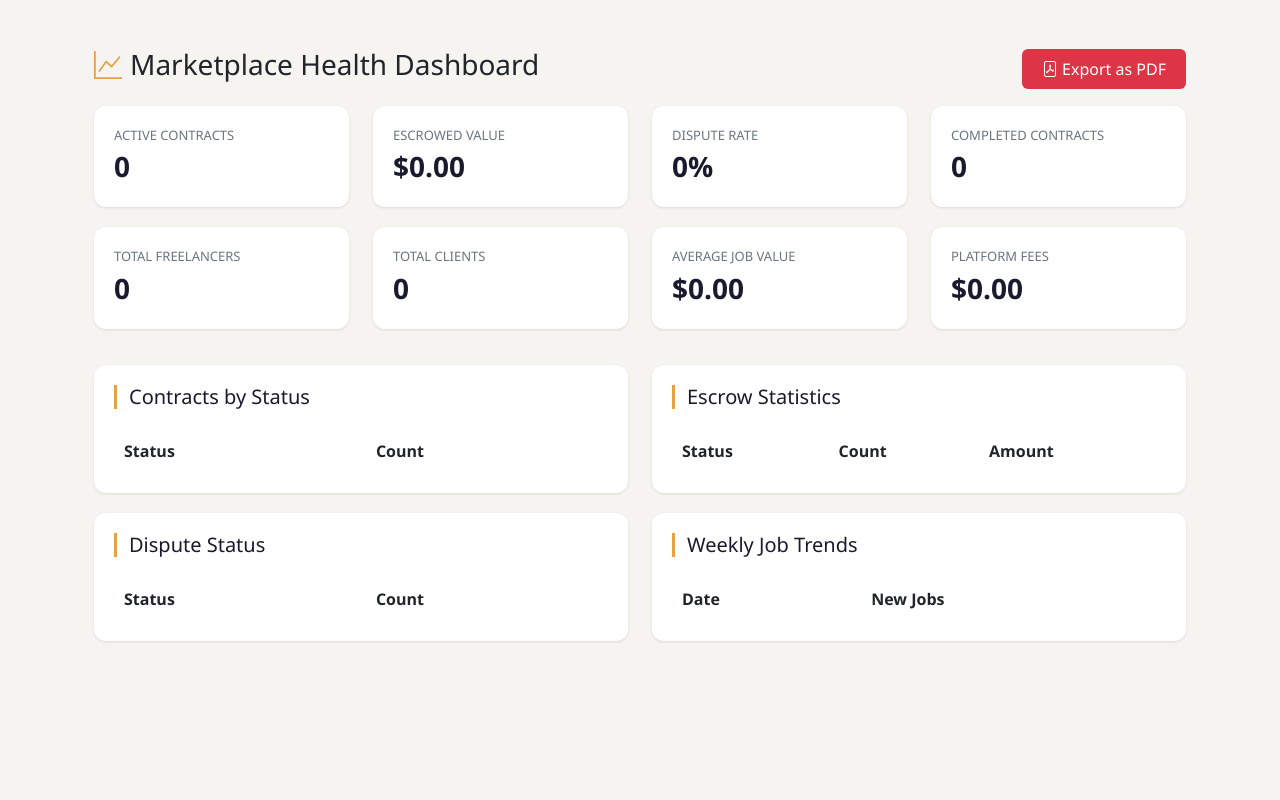
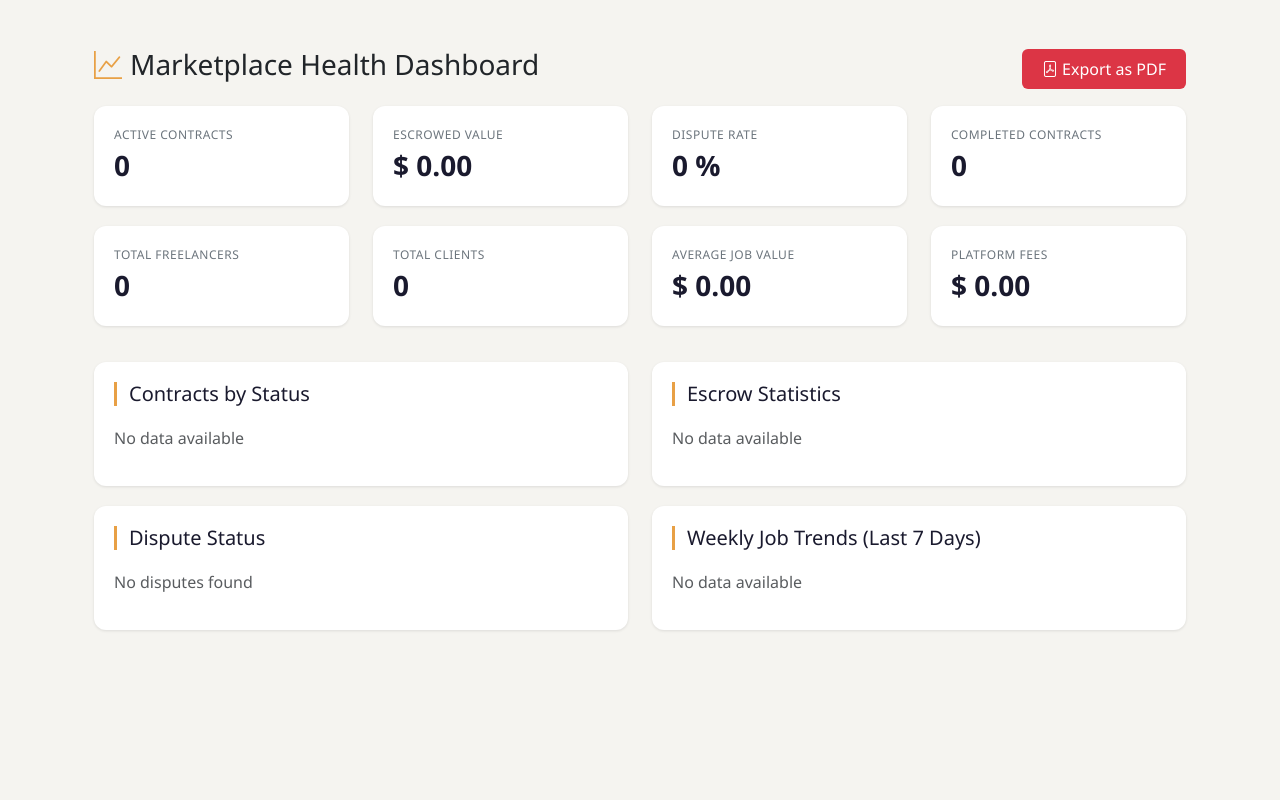
Before and after one commit to momen5406/FreelanceHub-SE-Project, a PHP site: page / in a window 1280 px wide. Shown: the part 64-864 px from the top of the page. Run offline with PHP 8.4, Linux system fonts and the light colour scheme; data that the repository does not hold is empty; some libraries are stand-ins or nearby versions.

Commit message:
Update index.php

```diff
--- a/views/marketplace-health/index.php
+++ b/views/marketplace-health/index.php
@@ -34,8 +34,9 @@ if (session_status() === PHP_SESSION_NONE) {
 
     .stat-title {
         color: #6c757d;
-        font-size: 13px;
+        font-size: 12px;
         text-transform: uppercase;
+        letter-spacing: 0.5px;
     }
 
     .chart-card {
@@ -63,6 +64,11 @@ if (session_status() === PHP_SESSION_NONE) {
         padding: 10px;
         text-align: left;
         border-bottom: 1px solid #dee2e6;
+    }
+
+    th {
+        background-color: #f8f9fa;
+        font-weight: 600;
     }
 
     .btn-pdf {
@@ -120,29 +126,40 @@ if (session_status() === PHP_SESSION_NONE) {
                 <div class="stat-card">
                     <div class="stat-title">Active Contracts</div>
                     <div class="stat-value" id="active-contracts">
-                        <?php echo number_format($metrics['active_contracts'] ?? 0); ?></div>
+                        <?php echo number_format($metrics['active_contracts'] ?? 0); ?>
+                    </div>
                 </div>
             </div>
             <div class="col-md-3">
                 <div class="stat-card">
                     <div class="stat-title">Escrowed Value</div>
-                    <div class="stat-value">$<span
-                            id="escrowed-value"><?php echo number_format($metrics['total_escrowed_value'] ?? 0, 2); ?></span>
-                    </div>
+                    <div class="stat-value">$<span id="escrowed-value">
+                            <?php
+                            $escrowed = $metrics['total_escrowed_value'] ?? 0;
+                            if (is_array($escrowed)) $escrowed = $escrowed['total'] ?? 0;
+                            echo number_format($escrowed, 2);
+                            ?>
+                        </span></div>
                 </div>
             </div>
             <div class="col-md-3">
                 <div class="stat-card">
                     <div class="stat-title">Dispute Rate</div>
-                    <div class="stat-value"><span id="dispute-rate"><?php echo $metrics['dispute_rate'] ?? 0; ?></span>%
-                    </div>
+                    <div class="stat-value"><span id="dispute-rate">
+                            <?php
+                            $disputeRate = $metrics['dispute_rate'] ?? 0;
+                            if (is_array($disputeRate)) $disputeRate = $disputeRate['rate'] ?? 0;
+                            echo $disputeRate;
+                            ?>
+                        </span>%</div>
                 </div>
             </div>
             <div class="col-md-3">
                 <div class="stat-card">
                     <div class="stat-title">Completed Contracts</div>
                     <div class="stat-value" id="completed-contracts">
-                        <?php echo number_format($metrics['completed_contracts'] ?? 0); ?></div>
+                        <?php echo number_format($metrics['completed_contracts'] ?? 0); ?>
+                    </div>
                 </div>
             </div>
         </div>
@@ -152,30 +169,42 @@ if (session_status() === PHP_SESSION_NONE) {
                 <div class="stat-card">
                     <div class="stat-title">Total Freelancers</div>
                     <div class="stat-value" id="total-freelancers">
-                        <?php echo number_format($metrics['total_freelancers'] ?? 0); ?></div>
+                        <?php echo number_format($metrics['total_freelancers'] ?? 0); ?>
+                    </div>
                 </div>
             </div>
             <div class="col-md-3">
                 <div class="stat-card">
                     <div class="stat-title">Total Clients</div>
                     <div class="stat-value" id="total-clients">
-                        <?php echo number_format($metrics['total_clients'] ?? 0); ?></div>
+                        <?php echo number_format($metrics['total_clients'] ?? 0); ?>
+                    </div>
                 </div>
             </div>
             <div class="col-md-3">
                 <div class="stat-card">
                     <div class="stat-title">Average Job Value</div>
-                    <div class="stat-value">$<span
-                            id="avg-job-value"><?php echo number_format($metrics['average_job_value'] ?? 0, 2); ?></span>
-                    </div>
+                    <div class="stat-value">$<span id="avg-job-value">
+                            <?php
+                            $avgValue = $metrics['average_job_value'] ?? 0;
+                            if (is_array($avgValue)) {
+                                $avgValue = $avgValue['original'] ?? 0;
+                            }
+                            echo number_format($avgValue, 2);
+                            ?>
+                        </span></div>
                 </div>
             </div>
             <div class="col-md-3">
                 <div class="stat-card">
                     <div class="stat-title">Platform Fees</div>
-                    <div class="stat-value">$<span
-                            id="platform-fees"><?php echo number_format($metrics['platform_fees_collected'] ?? 0, 2); ?></span>
-                    </div>
+                    <div class="stat-value">$<span id="platform-fees">
+                            <?php
+                            $fees = $metrics['platform_fees_collected'] ?? 0;
+                            if (is_array($fees)) $fees = $fees['total'] ?? 0;
+                            echo number_format($fees, 2);
+                            ?>
+                        </span></div>
                 </div>
             </div>
         </div>
@@ -184,7 +213,9 @@ if (session_status() === PHP_SESSION_NONE) {
             <div class="col-md-6">
                 <div class="chart-card">
                     <h5>Contracts by Status</h5>
-                    <table>
+                    <?php if (!empty($contractsByStatus)): ?>
+                    <div class="table-responsive">
+                        <table class="table table-sm">
                             <thead>
                                 <tr>
                                     <th>Status</th>
@@ -194,18 +225,24 @@ if (session_status() === PHP_SESSION_NONE) {
                             <tbody>
                                 <?php foreach ($contractsByStatus as $status => $count): ?>
                                 <tr>
-                                <td><?php echo $status; ?></td>
-                                <td><?php echo $count; ?></td>
+                                    <td><?php echo htmlspecialchars($status); ?></td>
+                                    <td><?php echo number_format($count); ?></td>
                                 </tr>
                                 <?php endforeach; ?>
                             </tbody>
                         </table>
                     </div>
+                    <?php else: ?>
+                    <p class="text-muted">No data available</p>
+                    <?php endif; ?>
+                </div>
             </div>
             <div class="col-md-6">
                 <div class="chart-card">
                     <h5>Escrow Statistics</h5>
-                    <table>
+                    <?php if (!empty($escrowStats)): ?>
+                    <div class="table-responsive">
+                        <table class="table table-sm">
                             <thead>
                                 <tr>
                                     <th>Status</th>
@@ -216,13 +253,17 @@ if (session_status() === PHP_SESSION_NONE) {
                             <tbody>
                                 <?php foreach ($escrowStats as $status => $data): ?>
                                 <tr>
-                                <td><?php echo $status; ?></td>
-                                <td><?php echo $data['count']; ?></td>
-                                <td>$<?php echo number_format($data['total_amount'], 2); ?></td>
+                                    <td><?php echo htmlspecialchars($status); ?></td>
+                                    <td><?php echo number_format($data['count'] ?? 0); ?></td>
+                                    <td>$<?php echo number_format($data['total_amount'] ?? 0, 2); ?></td>
                                 </tr>
                                 <?php endforeach; ?>
                             </tbody>
                         </table>
+                    </div>
+                    <?php else: ?>
+                    <p class="text-muted">No data available</p>
+                    <?php endif; ?>
                 </div>
             </div>
         </div>
@@ -231,7 +272,9 @@ if (session_status() === PHP_SESSION_NONE) {
             <div class="col-md-6">
                 <div class="chart-card">
                     <h5>Dispute Status</h5>
-                    <table>
+                    <?php if (!empty($disputesByResolution)): ?>
+                    <div class="table-responsive">
+                        <table class="table table-sm">
                             <thead>
                                 <tr>
                                     <th>Status</th>
@@ -241,18 +284,24 @@ if (session_status() === PHP_SESSION_NONE) {
                             <tbody>
                                 <?php foreach ($disputesByResolution as $status => $count): ?>
                                 <tr>
-                                <td><?php echo $status; ?></td>
-                                <td><?php echo $count; ?></td>
+                                    <td><?php echo htmlspecialchars($status); ?></td>
+                                    <td><?php echo number_format($count); ?></td>
                                 </tr>
                                 <?php endforeach; ?>
                             </tbody>
                         </table>
                     </div>
+                    <?php else: ?>
+                    <p class="text-muted">No disputes found</p>
+                    <?php endif; ?>
+                </div>
             </div>
             <div class="col-md-6">
                 <div class="chart-card">
-                    <h5>Weekly Job Trends</h5>
-                    <table>
+                    <h5>Weekly Job Trends (Last 7 Days)</h5>
+                    <?php if (!empty($weeklyTrends)): ?>
+                    <div class="table-responsive">
+                        <table class="table table-sm">
                             <thead>
                                 <tr>
                                     <th>Date</th>
@@ -262,12 +311,17 @@ if (session_status() === PHP_SESSION_NONE) {
                             <tbody>
                                 <?php foreach ($weeklyTrends as $trend): ?>
                                 <tr>
-                                <td><?php echo $trend['date']; ?></td>
-                                <td><?php echo $trend['new_jobs']; ?></td>
+                                    <td><?php echo htmlspecialchars($trend['date'] ?? $trend['full_date'] ?? '-'); ?>
+                                    </td>
+                                    <td><?php echo number_format($trend['new_jobs'] ?? 0); ?></td>
                                 </tr>
                                 <?php endforeach; ?>
                             </tbody>
                         </table>
+                    </div>
+                    <?php else: ?>
+                    <p class="text-muted">No data available</p>
+                    <?php endif; ?>
                 </div>
             </div>
         </div>
@@ -282,21 +336,34 @@ if (session_status() === PHP_SESSION_NONE) {
             .then(data => {
                 if (data.metrics) {
                     document.getElementById('active-contracts').innerText = data.metrics.active_contracts || 0;
-                    document.getElementById('escrowed-value').innerText = (data.metrics.total_escrowed_value || 0)
-                        .toLocaleString();
-                    document.getElementById('dispute-rate').innerText = data.metrics.dispute_rate || 0;
+
+                    let escrowed = data.metrics.total_escrowed_value || 0;
+                    if (typeof escrowed === 'object') escrowed = escrowed.total || 0;
+                    document.getElementById('escrowed-value').innerText = escrowed.toLocaleString();
+
+                    let disputeRate = data.metrics.dispute_rate || 0;
+                    if (typeof disputeRate === 'object') disputeRate = disputeRate.rate || 0;
+                    document.getElementById('dispute-rate').innerText = disputeRate;
+
                     document.getElementById('completed-contracts').innerText = data.metrics.completed_contracts ||
                     0;
                     document.getElementById('total-freelancers').innerText = data.metrics.total_freelancers || 0;
                     document.getElementById('total-clients').innerText = data.metrics.total_clients || 0;
-                    document.getElementById('avg-job-value').innerText = (data.metrics.average_job_value || 0)
-                        .toLocaleString();
-                    document.getElementById('platform-fees').innerText = (data.metrics.platform_fees_collected || 0)
-                        .toLocaleString();
+
+                    let avgValue = data.metrics.average_job_value || 0;
+                    if (typeof avgValue === 'object') avgValue = avgValue.original || 0;
+                    document.getElementById('avg-job-value').innerText = avgValue.toLocaleString();
+
+                    let fees = data.metrics.platform_fees_collected || 0;
+                    if (typeof fees === 'object') fees = fees.total || 0;
+                    document.getElementById('platform-fees').innerText = fees.toLocaleString();
                 }
             })
             .catch(error => console.error('Error:', error));
     }
+
+    // Auto refresh every 30 seconds
+    setInterval(refreshData, 30000);
     </script>
 </body>
 
```
Lines whose indentation alone changed are shown as unchanged.
